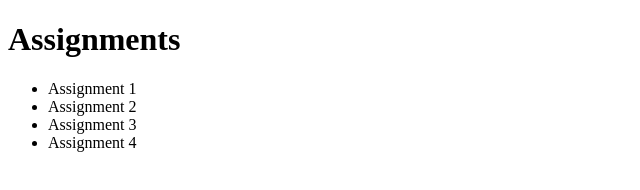
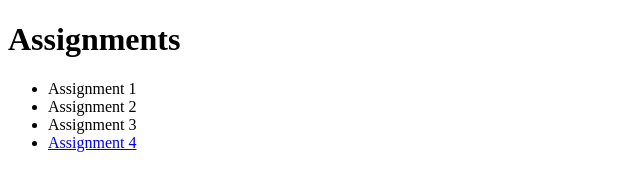
Before and after one commit to Vijaya07-alt/Vijaya07-alt.github.io, a plain HTML site: page index.html in a window 1280 px wide. Shown: the full height of the page, 0-640 px from the left. Drawn offline with Linux system fonts and the light colour scheme.

Commit message:
Update index.html

```diff
--- a/index.html
+++ b/index.html
@@ -10,7 +10,7 @@
     <li>Assignment 1</li>
     <li>Assignment 2</li>
     <li>Assignment 3</li>
-    <li>Assignment 4</li>
+    <li><a href="a4/calc.html" target="_blank">Assignment 4</a></li>
   </ul>
 </body>
 </html>
```
